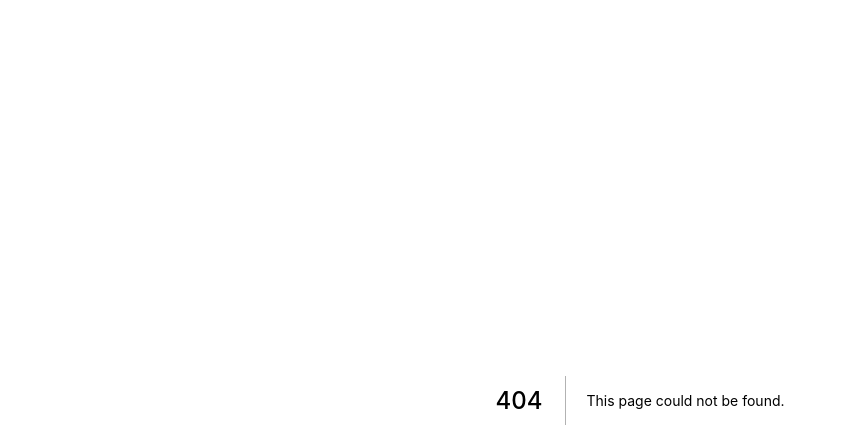
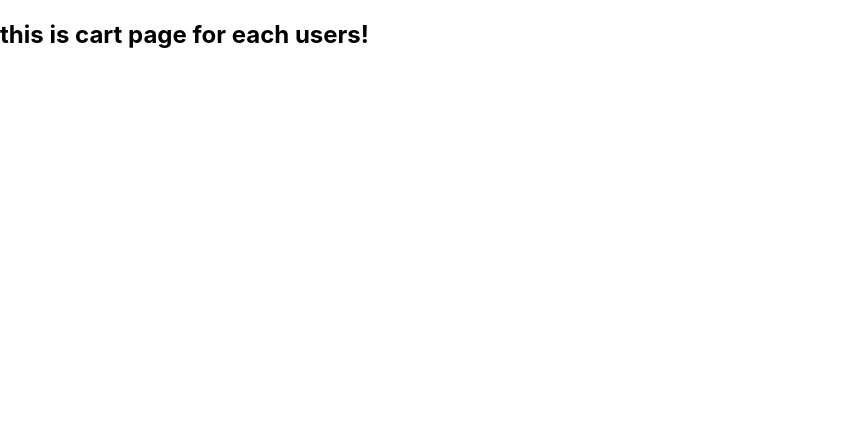
Before and after one commit to HyeonJu-C/file-based-routing-practice, a Next.js app: page /users/1/1 in a window 1280 px wide. Before the commit this address had no page. Shown: the top 448 px of the page, without its empty margins (0-847 px from the left). Built offline with nearby package versions, Linux system fonts and the light colour scheme.

Commit message:
동적 route 폴더 설정

```diff
--- /dev/null
+++ b/pages/users/[userId]/[cartId].js
@@ -0,0 +1,7 @@
+export default function CartPage() {
+  return (
+    <section>
+      <h1>this is cart page for each users!</h1>
+    </section>
+  )
+}
```
Also changed, not shown: pages/users/[userId]/index.js (added, +9 -0 lines), pages/users/index.js (added, +7 -0 lines).
